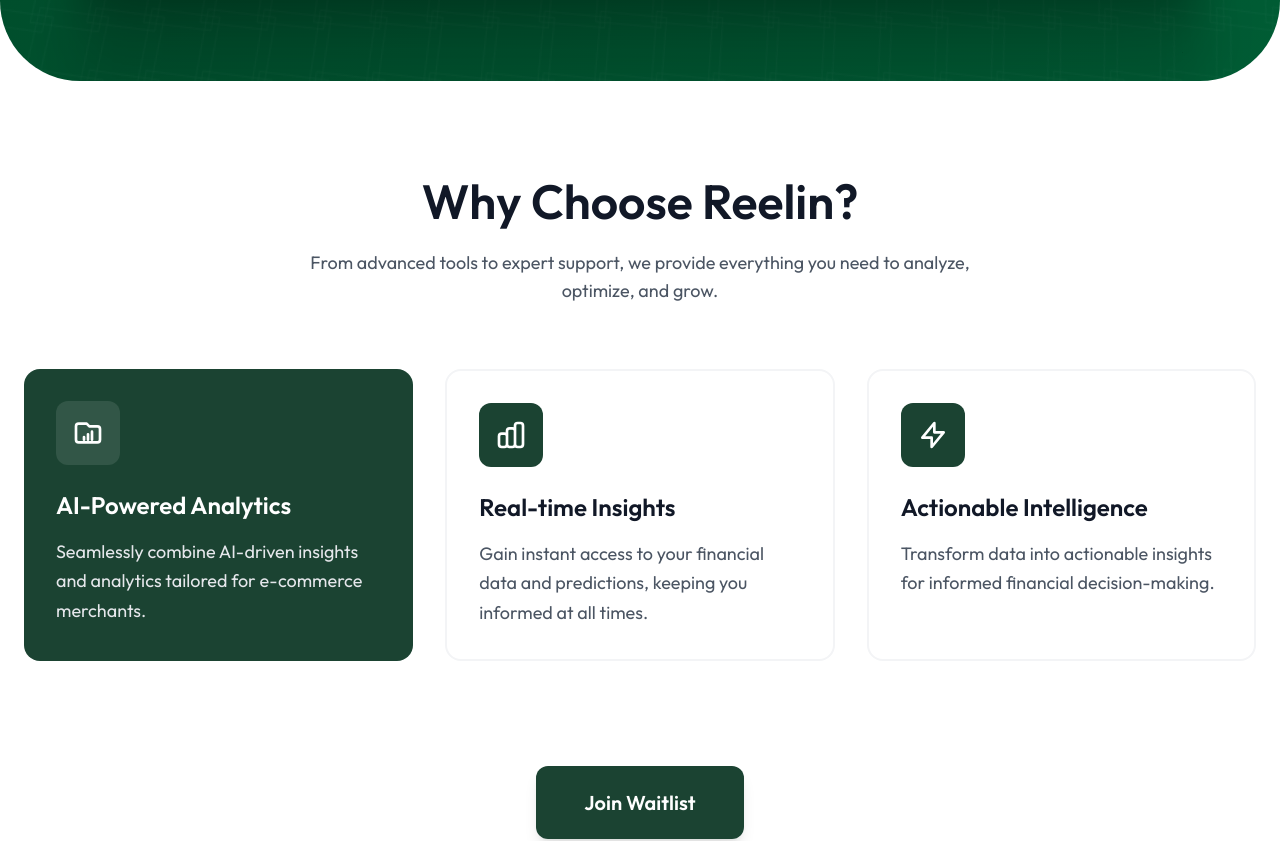
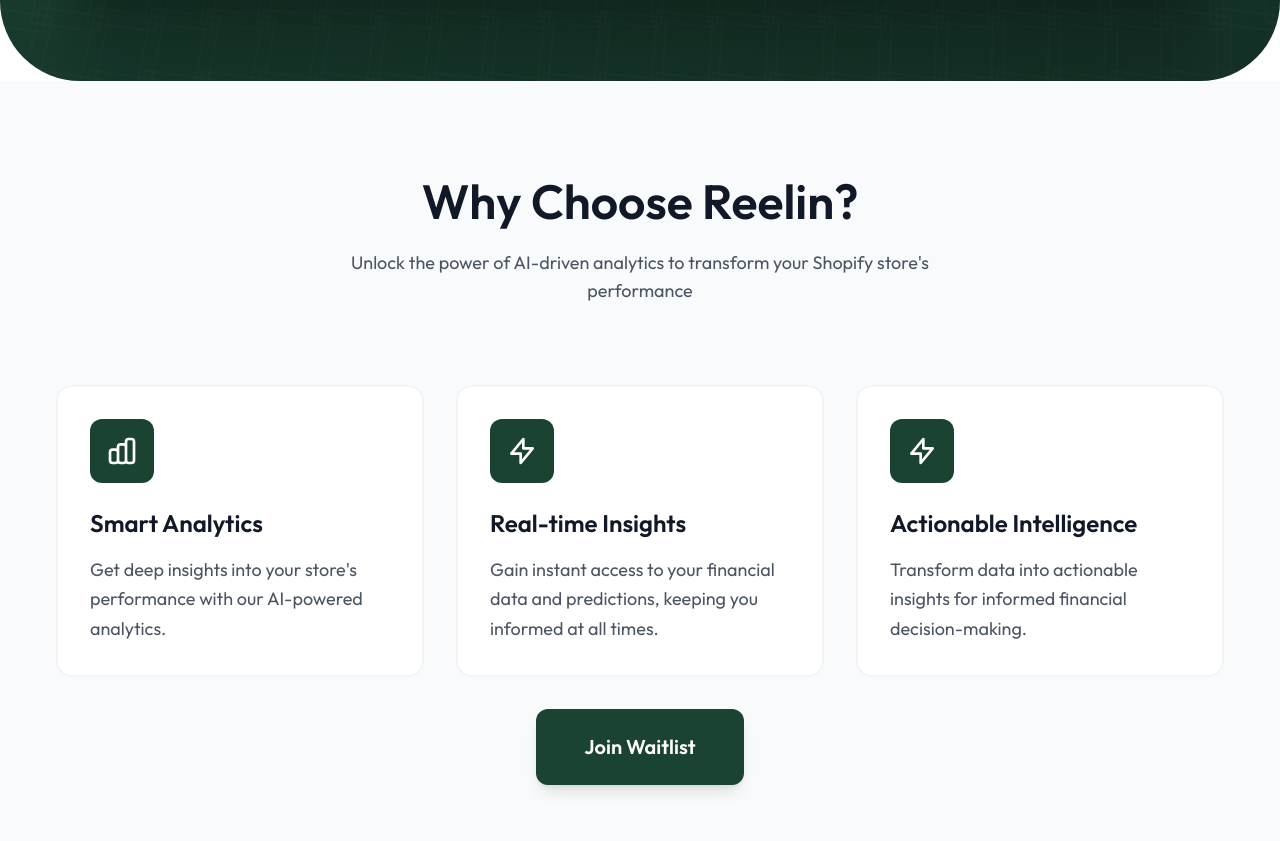
Before and after one commit to adugamayuba/reelin, a Next.js app: page / in a window 1280 px wide. Shown: the part 1159-2000 px from the top of the page. Built offline with nearby package versions, Linux system fonts and the light colour scheme.

Commit message:
color updated

```diff
--- a/components/LandingPage/Control.tsx
+++ b/components/LandingPage/Control.tsx
@@ -3,25 +3,25 @@
 import con from "../../assets/png/control-img.png";
 const Control = () => {
   return (
-    <div className="grid grid-cols-1 md:grid-cols-2  w-full  flow-hide ">
-      <div className="w-full flex items-center justify-center   bg-[#D5FD89] py-12 md:py-0">
+    <div className="grid grid-cols-1 md:grid-cols-2 w-full flow-hide">
+      <div className="w-full flex items-center justify-center bg-[#1B4332]/10 py-12 md:py-0">
         <div className="w-full max-w-[370px] mx-auto flex flex-col">
           <h1
-            className="text-customBlack text-sm font-light"
+            className="text-[#1B4332] text-sm font-light"
             data-aos="fade-up"
             data-aos-duration="2000"
           >
             Identify cost-saving opportunities
           </h1>
           <h1
-            className="text-customBlack mt-3 font-bold text-[28px] sm:text-[32px] lg:text-[48px] "
+            className="text-[#1B4332] mt-3 font-bold text-[28px] sm:text-[32px] lg:text-[48px]"
             data-aos="fade-up"
             data-aos-duration="2000"
           >
             Expense Control
           </h1>
           <p
-            className="text-customBlack text-sm md:text-lg font-light mt-6"
+            className="text-[#1B4332] text-sm md:text-lg font-light mt-6"
             data-aos="fade-up"
             data-aos-duration="2000"
           >
@@ -29,7 +29,7 @@
           </p>
         </div>
       </div>
-      <div className="w-full ">
+      <div className="w-full">
         <Image
           src={con}
           alt="control image"
--- a/components/LandingPage/Hero.tsx
+++ b/components/LandingPage/Hero.tsx
@@ -9,7 +9,7 @@
   return (
     <div className="relative">
       {/* Hero Section */}
-      <div className="w-full relative overflow-hidden bg-gradient-to-br from-[#004225] to-[#005c34] min-h-[calc(100vh-64px)] flex items-start justify-center rounded-b-[80px]">
+      <div className="w-full relative overflow-hidden bg-gradient-to-br from-[#1B4332] to-[#143026] min-h-[calc(100vh-64px)] flex items-start justify-center rounded-b-[80px]">
         {/* Animated Squares Background */}
         <div className="absolute inset-0 w-full h-full">
           <Squares
--- a/components/LandingPage/Pricing.tsx
+++ b/components/LandingPage/Pricing.tsx
@@ -95,25 +95,29 @@
   };
 
   return (
-    <section className="w-full bg-white py-24 overflow-x-hidden" id="pricing">
+    <section id="pricing" className="py-24 bg-gray-50">
       <ContainerLayout>
-        <div className="flex flex-col items-center">
-          <h2 className="text-4xl md:text-5xl font-semibold text-center text-gray-900 mb-6">
-            Flexible Pricing Plans
+        <div className="text-center">
+          <h2 className="text-4xl md:text-5xl font-semibold text-gray-900 mb-6">
+            Simple, Transparent Pricing
           </h2>
-          <p className="text-lg text-gray-600 text-center max-w-2xl mb-16">
-            Choose the plan that suits your e-commerce needs. We offer Starter, Pro, and Enterprise plans.
+          <p className="text-lg text-gray-600 max-w-2xl mx-auto mb-8">
+            Choose the plan that best fits your business needs
           </p>
 
-          <div className="flex items-center gap-4 mb-16">
-            <span className={cn("text-lg font-medium", isMonthly ? "text-gray-900" : "text-gray-500")}>Monthly</span>
+          <div className="flex items-center gap-4 mb-16 justify-center">
+            <span className={cn("text-lg font-medium", isMonthly ? "text-gray-900" : "text-gray-500")}>
+              Monthly
+            </span>
             <Switch
               ref={switchRef as any}
               checked={!isMonthly}
               onCheckedChange={handleToggle}
               className="relative"
             />
-            <span className={cn("text-lg font-medium", !isMonthly ? "text-gray-900" : "text-gray-500")}>Yearly</span>
+            <span className={cn("text-lg font-medium", !isMonthly ? "text-gray-900" : "text-gray-500")}>
+              Yearly
+            </span>
           </div>
 
           <div className="grid grid-cols-1 sm:grid-cols-2 lg:grid-cols-3 gap-8 w-full max-w-[1200px] mx-auto">
--- a/components/LandingPage/Why.tsx
+++ b/components/LandingPage/Why.tsx
@@ -8,28 +8,29 @@
 
 const Why = () => {
   return (
-    <section className="w-full bg-white py-24 overflow-x-hidden" id="why">
+    <section id="why" className="py-24 bg-gray-50">
       <ContainerLayout>
-        <div className="flex flex-col items-center">
-          <h2 className="text-4xl md:text-5xl font-semibold text-center text-gray-900 mb-6">
-            Why Choose Reelin?
-          </h2>
-          <p className="text-lg text-gray-600 text-center max-w-2xl mb-16">
-            From advanced tools to expert support, we provide everything you need to analyze, optimize, and grow.
-          </p>
+        <div className="max-w-7xl mx-auto px-4 sm:px-6 lg:px-8">
+          <div className="text-center mb-20">
+            <h2 className="text-4xl md:text-5xl font-semibold text-gray-900 mb-6">
+              Why Choose Reelin?
+            </h2>
+            <p className="text-lg text-gray-600 max-w-2xl mx-auto">
+              Unlock the power of AI-driven analytics to transform your Shopify store's performance
+            </p>
+          </div>
 
-          <div className="grid grid-cols-1 md:grid-cols-3 gap-8 w-full mb-24">
-            {/* AI-Powered Analytics */}
-            <div className="bg-[#1B4332] p-8 rounded-2xl text-white transition-all hover:shadow-xl hover:scale-[1.02] duration-300">
-              <div className="w-16 h-16 bg-white/10 rounded-xl flex items-center justify-center mb-6">
+          <div className="grid grid-cols-1 md:grid-cols-2 lg:grid-cols-3 gap-8">
+            {/* Smart Analytics */}
+            <div className="bg-white p-8 rounded-2xl border-2 border-gray-100 transition-all hover:shadow-xl hover:scale-[1.02] duration-300">
+              <div className="w-16 h-16 bg-[#1B4332] rounded-xl flex items-center justify-center mb-6">
                 <svg className="w-8 h-8 text-white" fill="none" stroke="currentColor" viewBox="0 0 24 24">
-                  <path strokeLinecap="round" strokeLinejoin="round" strokeWidth="2" d="M3 7v10a2 2 0 002 2h14a2 2 0 002-2V9a2 2 0 00-2-2h-6l-2-2H5a2 2 0 00-2 2z"></path>
-                  <path strokeLinecap="round" strokeLinejoin="round" strokeWidth="2" d="M9 17v-2m3 2v-4m3 4v-6"></path>
+                  <path strokeLinecap="round" strokeLinejoin="round" strokeWidth="2" d="M9 19v-6a2 2 0 00-2-2H5a2 2 0 00-2 2v6a2 2 0 002 2h2a2 2 0 002-2zm0 0V9a2 2 0 012-2h2a2 2 0 012 2v10m-6 0a2 2 0 002 2h2a2 2 0 002-2m0 0V5a2 2 0 012-2h2a2 2 0 012 2v14a2 2 0 01-2 2h-2a2 2 0 01-2-2z"></path>
                 </svg>
               </div>
-              <h3 className="text-2xl font-semibold mb-4">AI-Powered Analytics</h3>
-              <p className="text-gray-200 text-lg leading-relaxed">
-                Seamlessly combine AI-driven insights and analytics tailored for e-commerce merchants.
+              <h3 className="text-2xl font-semibold mb-4 text-gray-900">Smart Analytics</h3>
+              <p className="text-gray-600 text-lg leading-relaxed">
+                Get deep insights into your store's performance with our AI-powered analytics.
               </p>
             </div>
 
@@ -37,7 +38,7 @@
             <div className="bg-white p-8 rounded-2xl border-2 border-gray-100 transition-all hover:shadow-xl hover:scale-[1.02] duration-300">
               <div className="w-16 h-16 bg-[#1B4332] rounded-xl flex items-center justify-center mb-6">
                 <svg className="w-8 h-8 text-white" fill="none" stroke="currentColor" viewBox="0 0 24 24">
-                  <path strokeLinecap="round" strokeLinejoin="round" strokeWidth="2" d="M9 19v-6a2 2 0 00-2-2H5a2 2 0 00-2 2v6a2 2 0 002 2h2a2 2 0 002-2zm0 0V9a2 2 0 012-2h2a2 2 0 012 2v10m-6 0a2 2 0 002 2h2a2 2 0 002-2m0 0V5a2 2 0 012-2h2a2 2 0 012 2v14a2 2 0 01-2 2h-2a2 2 0 01-2-2z"></path>
+                  <path strokeLinecap="round" strokeLinejoin="round" strokeWidth="2" d="M13 10V3L4 14h7v7l9-11h-7z"></path>
                 </svg>
               </div>
               <h3 className="text-2xl font-semibold mb-4 text-gray-900">Real-time Insights</h3>
@@ -60,10 +61,10 @@
             </div>
           </div>
 
-          <div className="mt-8 mb-24">
+          <div className="mt-8 mb-24 text-center">
             <Link
               href="/waitlist"
-              className="px-12 py-6 text-xl font-semibold rounded-xl bg-[#1B4332] text-white shadow-lg hover:bg-[#143026] transition-all transform hover:scale-105 duration-300"
+              className="inline-block px-12 py-6 text-xl font-semibold rounded-xl bg-[#1B4332] text-white shadow-lg hover:bg-[#143026] transition-all transform hover:scale-105 duration-300"
             >
               Join Waitlist
             </Link>
--- a/components/Navbar/DesktopNav.jsx
+++ b/components/Navbar/DesktopNav.jsx
@@ -10,7 +10,7 @@
   const router = useRouter();
   const [open, setOpen] = useState(false);
   return (
-    <div className="fixed top-0 right-0 left-0 z-high w-full h-20 items-center hidden md:flex bg-[#004225] border-b border-[#005c34] overflow-hidden">
+    <div className="fixed top-0 right-0 left-0 z-high w-full h-20 items-center hidden md:flex bg-[#1B4332] border-b border-[#143026] overflow-hidden">
       {/* Animated Squares Background */}
       <div className="absolute inset-0 w-full h-full">
         <Squares
@@ -63,7 +63,7 @@
             </Link>
             <Link
               href="/waitlist"
-              className="px-4 py-2 bg-white text-[#004225] rounded-lg text-sm font-medium hover:bg-gray-100 transition-colors"
+              className="px-4 py-2 bg-white text-[#1B4332] rounded-lg text-sm font-medium hover:bg-gray-100 transition-colors"
             >
               See a demo
             </Link>
@@ -77,7 +77,7 @@
           </p>
           <Link
             href="/waitlist"
-            className="px-6 py-3 bg-[#004225] text-white rounded-lg font-medium hover:bg-[#005c34] transition-colors"
+            className="px-6 py-3 bg-[#1B4332] text-white rounded-lg font-medium hover:bg-[#143026] transition-colors"
           >
             Join Waitlist
           </Link>
```
Also changed, not shown: components/Navbar/MobileNav.tsx (+5 -5 lines).
